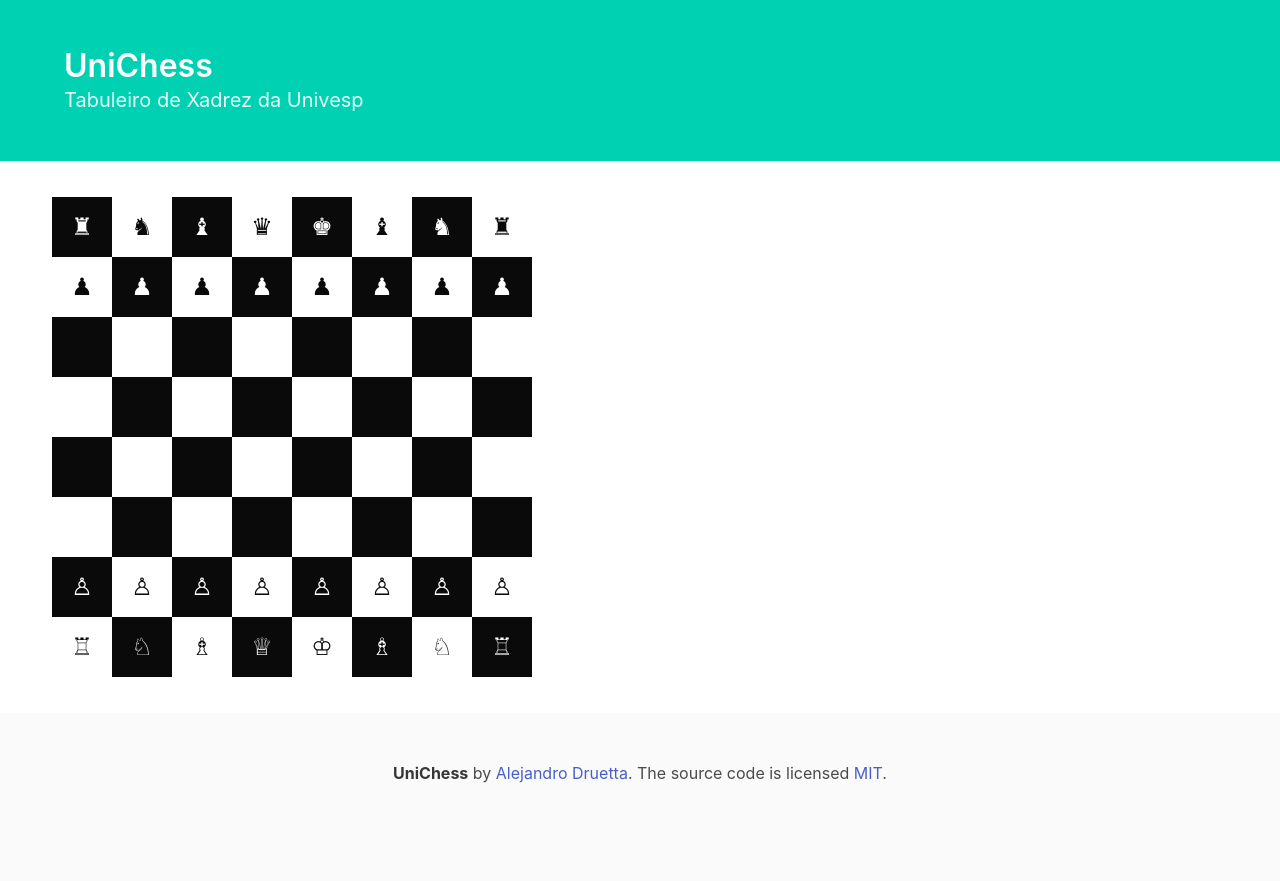
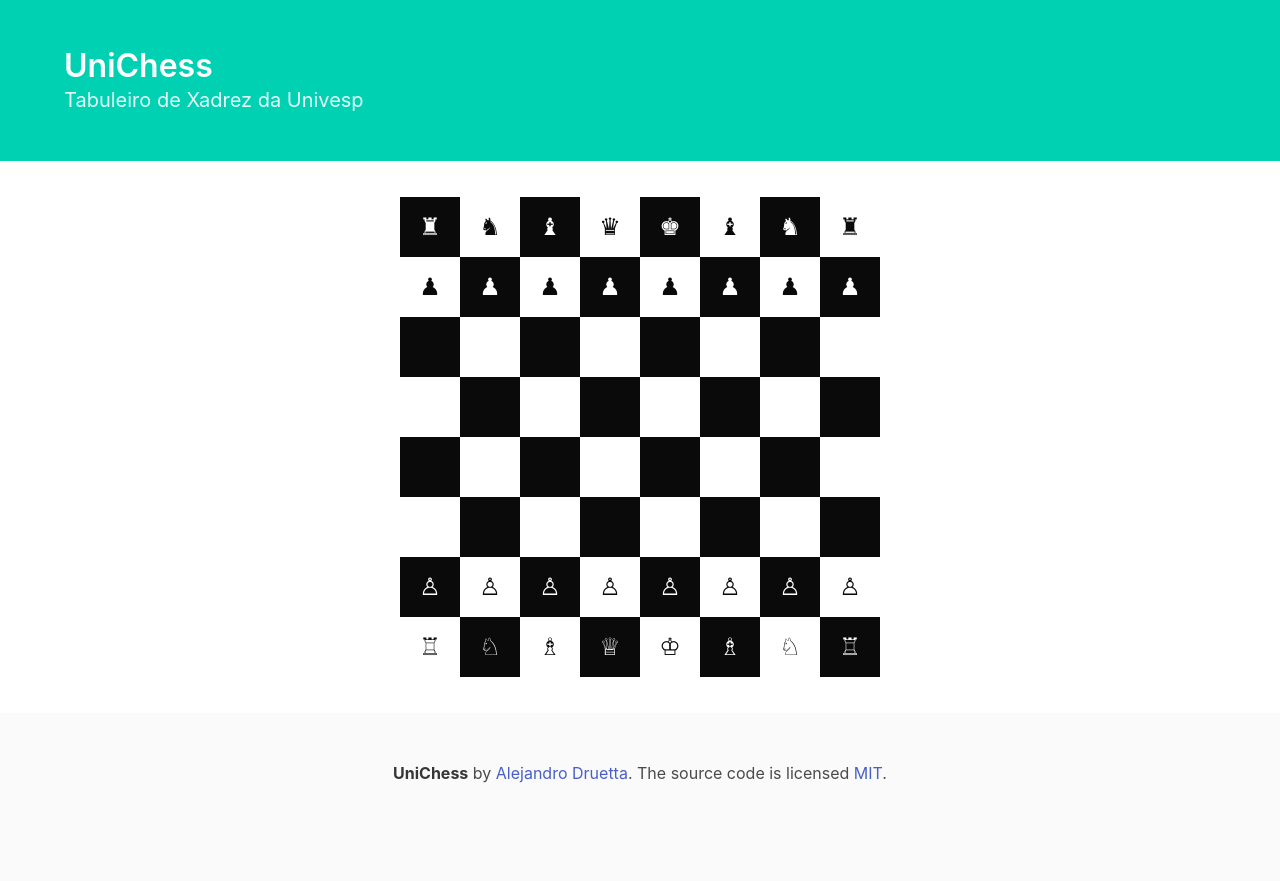
Before and after one commit to aledruetta/UniChess, a Flask app: page / in a window 1280 px wide. Run offline with Flask 2, Linux system fonts and the light colour scheme; some libraries are stand-ins or nearby versions.

Commit message:
Centered chess board

```diff
--- a/xadrez/templates/index.html
+++ b/xadrez/templates/index.html
@@ -15,12 +15,14 @@
     </div>
   </section>
 
-  <section class="section">
+  <section class="section chessboard">
     <div class="container">
-      <div class="chessboard">
+      <div class="columns is-centered">
 
+        <div class="column is-half">
+          <div class="board">
             {% for i in range(8) -%}
-      <div class="columns">
+            <div class="columns is-centered">
               {%- for j in range(8) -%}
               <div class="column is-narrow {{ color[i][j] }}">
                 <div class="cell">
@@ -30,9 +32,12 @@
               {% endfor %}
             </div>
             {% endfor %}
+            </div>
+          </div>
 
       </div>
     </div>
   </section>
 
+
 {% endblock main %}
```
Lines whose indentation alone changed are shown as unchanged.
